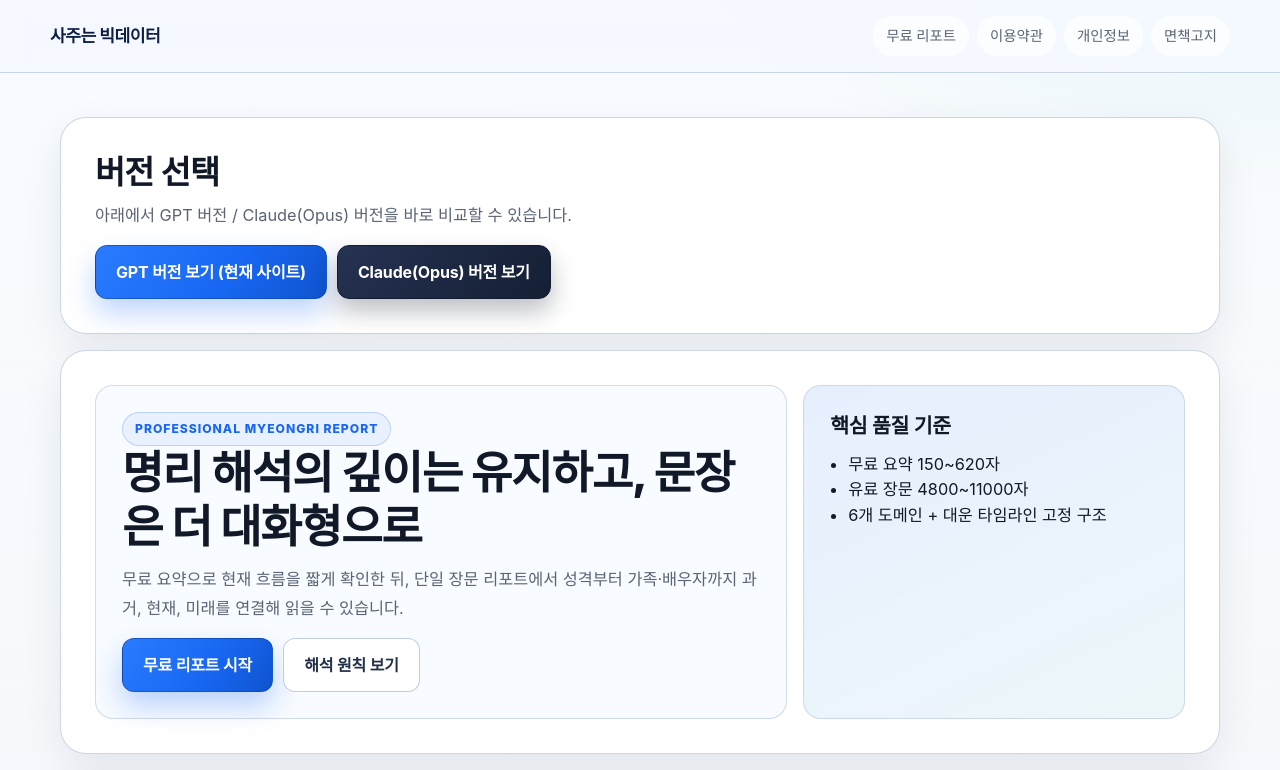
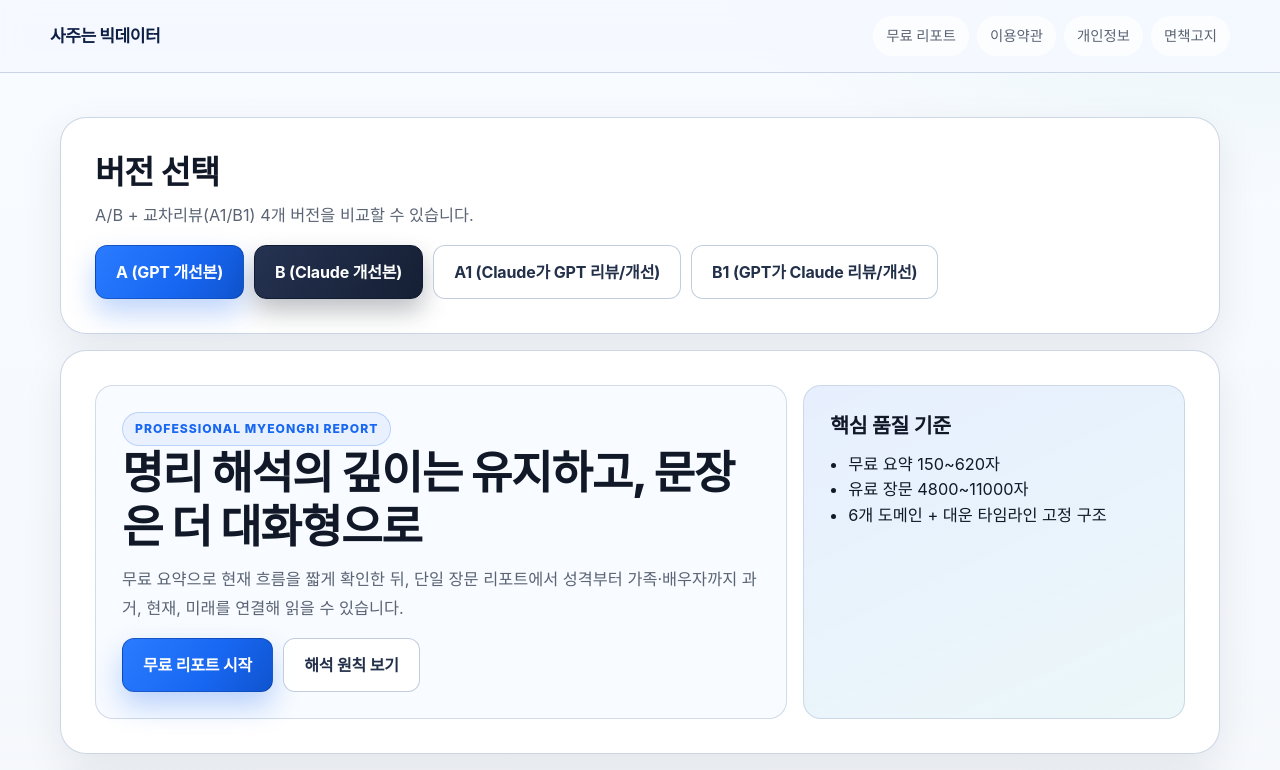
Before and after one commit to jee599/saju, a Next.js app in the folder apps/web/: page / in a window 1280 px wide. Shown: the top 770 px of the page. Built offline with nearby package versions, Linux system fonts and the light colour scheme.

Commit message:
메인에 A/B/A1/B1 4개 비교 링크 추가

```diff
--- a/apps/web/app/page.tsx
+++ b/apps/web/app/page.tsx
@@ -22,13 +22,19 @@ export default function HomePage() {
   return (
     <PageContainer>
       <GlassCard>
-        <SectionTitle title="버전 선택" subtitle="아래에서 GPT 버전 / Claude(Opus) 버전을 바로 비교할 수 있습니다." />
+        <SectionTitle title="버전 선택" subtitle="A/B + 교차리뷰(A1/B1) 4개 버전을 비교할 수 있습니다." />
         <div className="buttonRow">
-          <ButtonLink href="/free-fortune" size="lg">
-            GPT 버전 보기 (현재 사이트)
+          <ButtonLink href="https://web-4lefr6vsf-jidongs45-3347s-projects.vercel.app" size="lg" target="_blank" rel="noreferrer">
+            A (GPT 개선본)
           </ButtonLink>
-          <ButtonLink href="https://opus-only.vercel.app" size="lg" variant="secondary" target="_blank" rel="noreferrer">
-            Claude(Opus) 버전 보기
+          <ButtonLink href="https://b-claude-jftpi0cpm-jidongs45-3347s-projects.vercel.app" size="lg" variant="secondary" target="_blank" rel="noreferrer">
+            B (Claude 개선본)
+          </ButtonLink>
+          <ButtonLink href="https://web-1m7i0e8au-jidongs45-3347s-projects.vercel.app" size="lg" variant="ghost" target="_blank" rel="noreferrer">
+            A1 (Claude가 GPT 리뷰/개선)
+          </ButtonLink>
+          <ButtonLink href="https://b1-gpt-review-e5lcvzjhm-jidongs45-3347s-projects.vercel.app" size="lg" variant="ghost" target="_blank" rel="noreferrer">
+            B1 (GPT가 Claude 리뷰/개선)
           </ButtonLink>
         </div>
       </GlassCard>
```
